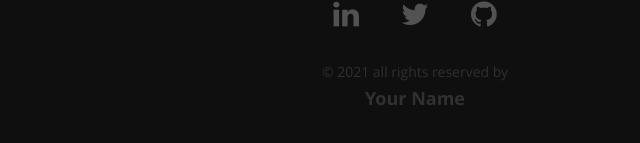
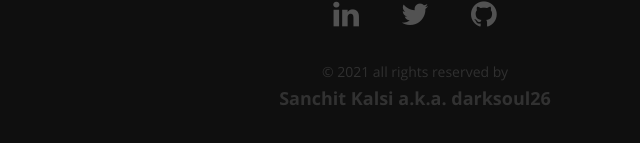
Before and after one commit to DarkSoul26/portfolimake, a React (Create React App) app: page / in a window 1280 px wide. Shown: the part 5474-5617 px from the top of the page, without its empty margins (225-865 px from the left). Built offline with nearby package versions, Linux system fonts and the light colour scheme.

Commit message:
Minor change

```diff
--- a/src/Components/Footer.js
+++ b/src/Components/Footer.js
@@ -23,7 +23,7 @@ const Footer = ({ data }) => {
             <li>
             © 2021 all rights reserved by{" "}
               <a title="Name" href="">
-              <h5>Your Name</h5>
+              <h5>Sanchit Kalsi a.k.a. darksoul26</h5>
               </a>
             </li>
           </ul>
```
Also changed, not shown: 1 other file (tests, documents, lock files or other folders).
